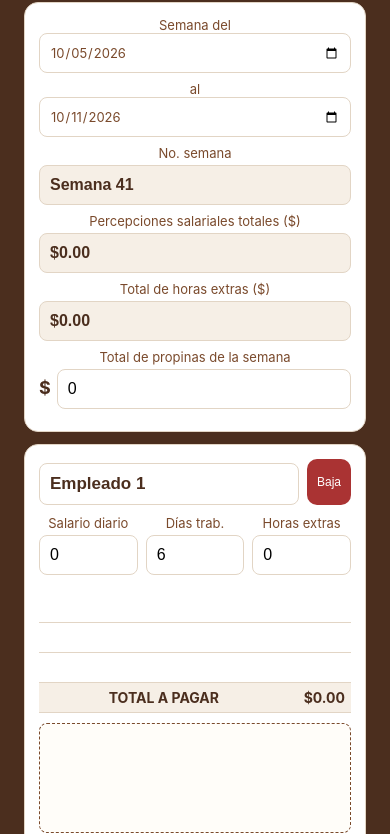
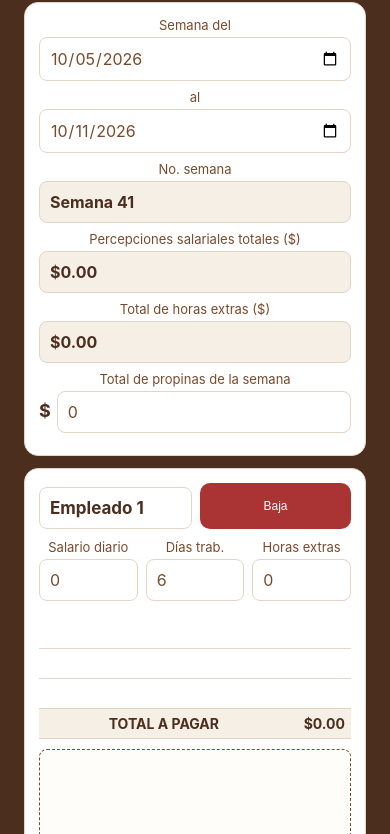
Before and after one commit to jormontoya-lgtm/-NOMINA-KOFFEIN-, a website: page docs/index.html in a window 390 px wide. Shown: the part 92-926 px from the top of the page. Drawn offline with Linux system fonts and the light colour scheme.

Commit message:
Update styles for input fields and layout
Refactor date input styles and improve layout responsiveness.

```diff
--- a/docs/app.css
+++ b/docs/app.css
@@ -2,12 +2,13 @@
 *{box-sizing:border-box}
 body{margin:0;font-family:-apple-system,Roboto,sans-serif;background:var(--cr);color:#2b1a10;padding-bottom:40px}
 header{background:var(--c);color:#fff;text-align:center;padding:12px;padding-top:calc(14px + env(safe-area-inset-top))}
-.logo{width:64px;height:64px;border-radius:14px;background:#fff}
+.logo{width:64px;height:64px;border-radius:14px;background:#fff;object-fit:contain}
 h1{font-size:20px;margin:6px 0 0}
 .box,.card{background:#fff;margin:12px;padding:14px;border-radius:14px;border:1px solid var(--b)}
 label{display:block;font-size:13px;color:var(--c2);margin-bottom:8px}
-input{width:100%;padding:10px;font-size:16px;border:1px solid var(--b);border-radius:8px;margin-top:4px}
+input{width:100%;max-width:100%;min-width:0;padding:10px;font-size:16px;border:1px solid var(--b);border-radius:8px;margin-top:4px;background:#fff;color:inherit;font-family:inherit}
 .top{display:flex;gap:8px}
+.top > *{flex:1 1 0;min-width:0}
 .nom{font-weight:700;font-size:17px;color:var(--c)}
 .grid{display:grid;grid-template-columns:1fr 1fr 1fr;gap:8px;margin-top:10px}
 .t{width:100%;border-collapse:collapse;margin:10px 0;font-size:14px}
@@ -22,34 +23,10 @@ button{border:0;border-radius:10px;padding:10px 12px;font-size:14px;background:v
 .baja,.lim{background:#a33;font-size:12px;padding:6px 10px}
 .acc{display:grid;gap:10px;margin:12px}
 .acc button{padding:14px;font-size:16px}
+
+/* Arreglo de campos de fecha en iPhone */
+input[type="date"]{-webkit-appearance:none;appearance:none;display:block;width:100%;min-width:0;height:44px;text-align:left;background:#fff}
+input[type="date"]::-webkit-date-and-time-value{text-align:left;margin:0}
+input[type="date"]::-webkit-calendar-picker-indicator{margin:0}
+
 @media print{.acc,.baja,.lim{display:none}.card{break-inside:avoid}}
-/* Arreglo de campos de fecha en iPhone */
-input[type="date"] {
-  -webkit-appearance: none;
-  appearance: none;
-  display: block;
-  width: 100%;
-  max-width: 100%;
-  min-width: 0;
-  box-sizing: border-box;
-  margin: 0;
-  background-color: #fff;
-  color: inherit;
-  font: inherit;
-  text-align: left;
-}
-
-input[type="date"]::-webkit-date-and-time-value {
-  text-align: left;
-  margin: 0;
-}
-
-input[type="date"]::-webkit-calendar-picker-indicator {
-  margin: 0;
-}
-
-/* Evita que cualquier campo se salga de su tarjeta */
-input, select {
-  box-sizing: border-box;
-  max-width: 100%;
-}
```
